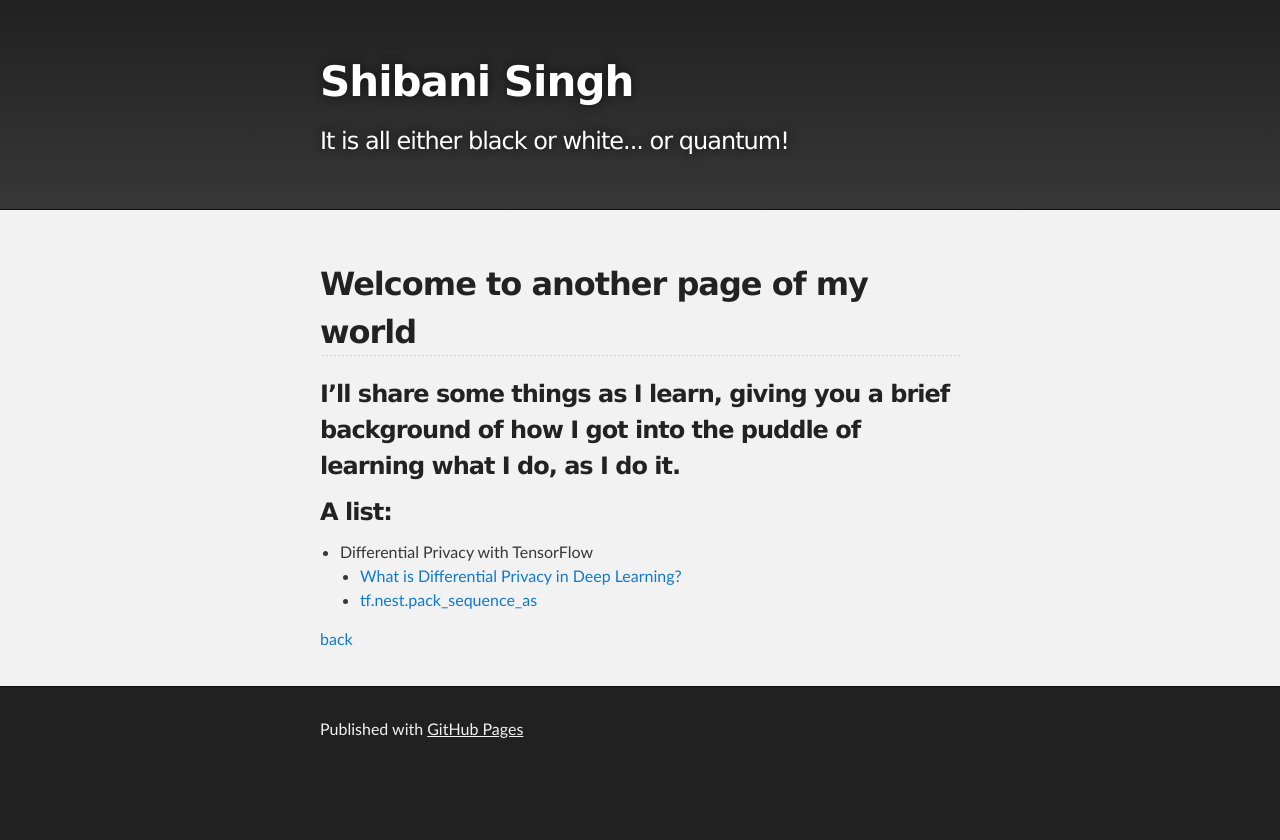
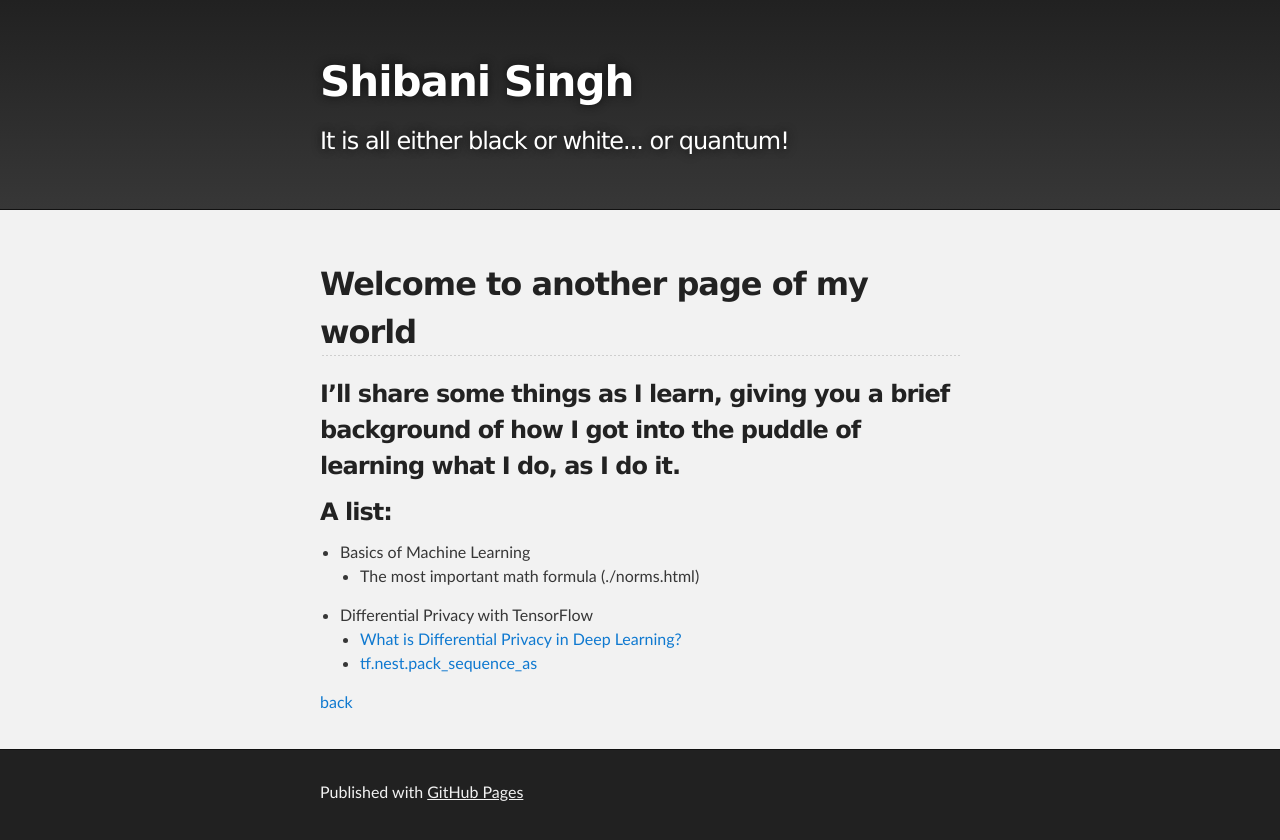
Before and after one commit to paperblack/paperblack.github.io, a Jekyll site: the page built from another-page.md, in a window 1280 px wide. Shown: the top 840 px of the page. Built offline with Jekyll 4.4.1, drawn with Linux system fonts in a browser that asks for light colours; our own code applies the rules of GitHub Pages for plain Markdown files.

Commit message:
Update another-page.md

```diff
--- a/another-page.md
+++ b/another-page.md
@@ -7,7 +7,8 @@ layout: default
 ### I'll share some things as I learn, giving you a brief background of how I got into the puddle of learning what I do, as I do it.
 
 ### A list:
-
+- Basics of Machine Learning
+  - The most important math formula (./norms.html)
 - Differential Privacy with TensorFlow
   - [What is Differential Privacy in Deep Learning?](./dp_dl.html)
   - [tf.nest.pack_sequence_as](./tf-flatten-pack_sequence.html)
```
